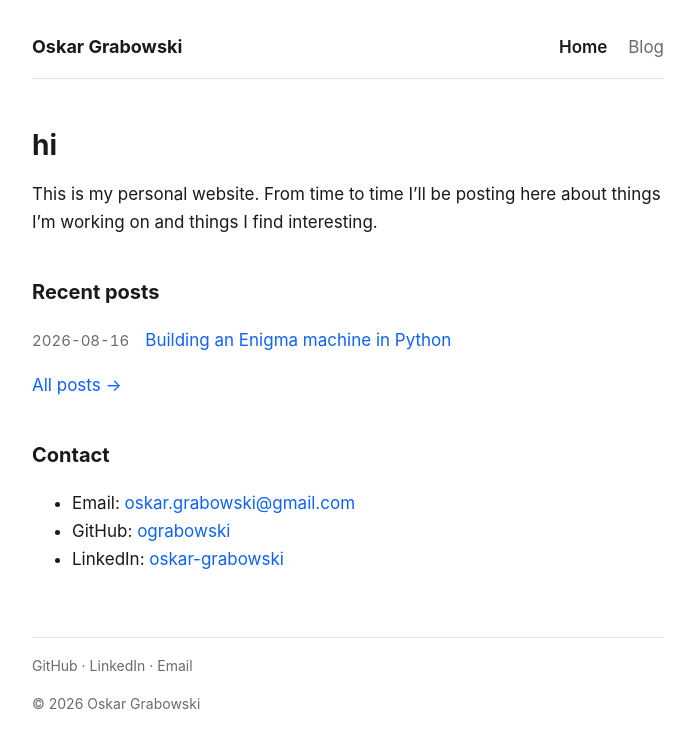
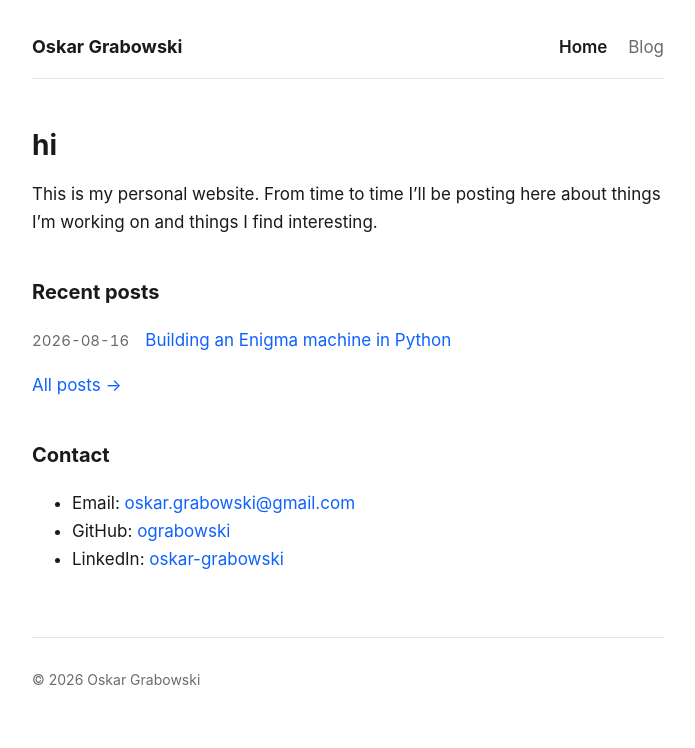
Before and after one commit to ograbowski/ograbowski.github.io, a Jekyll site: the page built from index.md, in a window 1280 px wide. Shown: the top 748 px of the page, without its empty margins (292-987 px from the left). Built offline with Jekyll 4.4.1, drawn with Linux system fonts in a browser that asks for light colours.

Commit message:
Revert "Add GitHub/LinkedIn/Email links to footer on every page"
This reverts commit 4aaba5061a5a09fd39d749644032d1c2ce5f34fd.

```diff
--- a/_layouts/default.html
+++ b/_layouts/default.html
@@ -21,11 +21,6 @@
     {{ content }}
   </main>
   <footer class="site-footer">
-    <p class="footer-links">
-      <a href="https://github.com/ograbowski">GitHub</a> ·
-      <a href="https://www.linkedin.com/in/oskar-grabowski/">LinkedIn</a> ·
-      <a href="mailto:oskar.grabowski@gmail.com">Email</a>
-    </p>
     <p>© {{ site.time | date: "%Y" }} {{ site.title }}</p>
   </footer>
 </body>
--- a/assets/css/style.css
+++ b/assets/css/style.css
@@ -83,10 +83,6 @@ h2 { font-size: 1.25rem; margin: 2.5rem 0 0.75rem; }
   font-size: 0.875rem;
 }
 
-.footer-links { margin: 0 0 0.25rem; }
-.footer-links a { color: var(--muted); }
-.footer-links a:hover { color: var(--link); }
-
 pre, code {
   font-family: ui-monospace, SFMono-Regular, Menlo, monospace;
   font-size: 0.9em;
```
